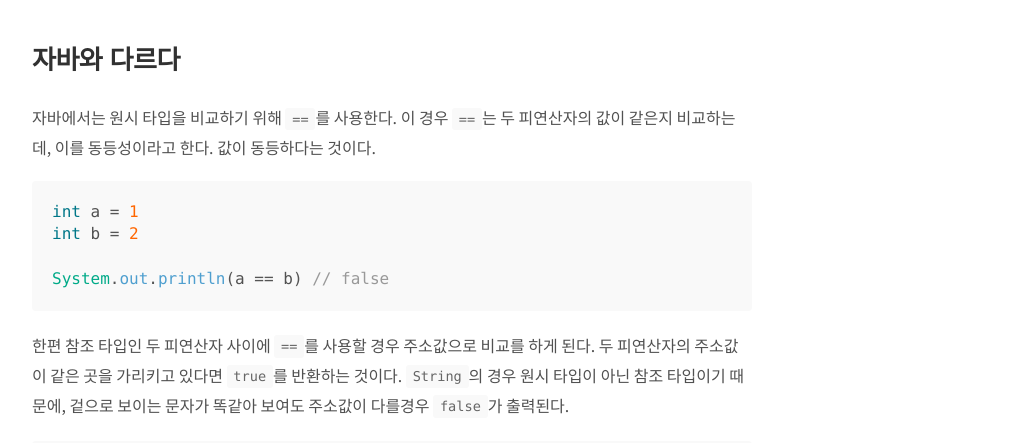
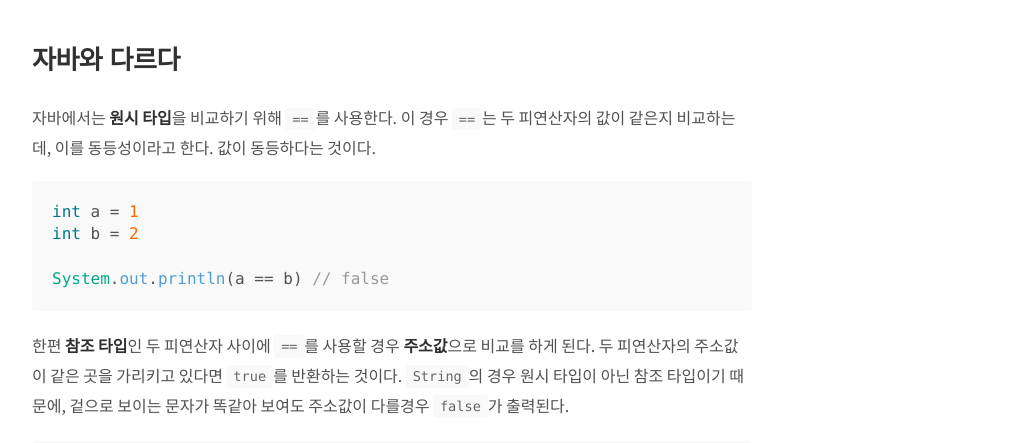
Before and after one commit to wooooooak/wooooooak.github.io, a Jekyll site: the page built from _posts/kotlin/2019-02-24-kotiln_동등성연산.md, in a window 1280 px wide and 900 px high. Shown: the part 323-766 px from the top of the window, without its empty margins (248-1276 px from the left). Built offline with Jekyll 4.4.1, drawn with Linux system fonts in a browser that asks for light colours; nearby versions of some CDN libraries; some web fonts are replaced; comment, search, counter and statistics services are not loaded.

Commit message:
오탈자 수정

````diff
--- a/_posts/kotlin/2019-02-24-kotiln_동등성연산.md
+++ b/_posts/kotlin/2019-02-24-kotiln_동등성연산.md
@@ -10,7 +10,7 @@ comments: true
 
 ## 자바와 다르다
 
-자바에서는 원시 타입을 비교하기 위해 `==`를 사용한다. 이 경우 `==`는 두 피연산자의 값이 같은지 비교하는데, 이를 동등성이라고 한다. 값이 동등하다는 것이다.
+자바에서는 **원시 타입**을 비교하기 위해 `==`를 사용한다. 이 경우 `==`는 두 피연산자의 값이 같은지 비교하는데, 이를 동등성이라고 한다. 값이 동등하다는 것이다.
 
 ```java
 int a = 1
@@ -19,7 +19,7 @@ int b = 2
 System.out.println(a == b) // false
 ```
 
-한편 참조 타입인 두 피연산자 사이에 `==`를 사용할 경우 주소값으로 비교를 하게 된다. 두 피연산자의 주소값이 같은 곳을 가리키고 있다면 `true`를 반환하는 것이다. `String`의 경우 원시 타입이 아닌 참조 타입이기 때문에, 겉으로 보이는 문자가 똑같아 보여도 주소값이 다를경우 `false`가 출력된다.
+한편 **참조 타입**인 두 피연산자 사이에 `==`를 사용할 경우 **주소값**으로 비교를 하게 된다. 두 피연산자의 주소값이 같은 곳을 가리키고 있다면 `true`를 반환하는 것이다. `String`의 경우 원시 타입이 아닌 참조 타입이기 때문에, 겉으로 보이는 문자가 똑같아 보여도 주소값이 다를경우 `false`가 출력된다.
 
 ```java
 String a = "hi" // 주소값 : 1번지
````
